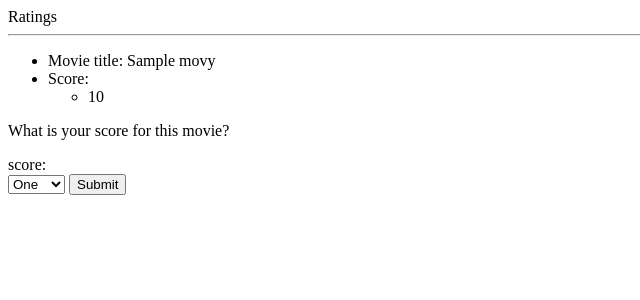
After one commit to Rosy-S/HB-SQLAlchemyDatabase, a Flask app: page /movies_list/1 in a window 1280 px wide. The commit adds this page. Shown: the top 300 px of the page, without its empty margins (0-640 px from the left). Run offline with Flask 2, Linux system fonts and the light colour scheme; the visitor is signed in with stand-in values (Sample User, id 1); tables that the repository leaves empty hold one stand-in row (values such as "Sample post").

Commit message:
made user details page for each user and movie list, working on updating an indivdal score for a given movie

```diff
--- a/server.py
+++ b/server.py
@@ -5,6 +5,8 @@ from jinja2 import StrictUndefined
 from flask import Flask,render_template, redirect, request, flash, session
 from model import User, Rating, Movie, connect_to_db, db
 from flask_debugtoolbar import DebugToolbarExtension
+
+
 
 
 
@@ -32,26 +34,29 @@ def user_list():
     users = User.query.all()
     return render_template("user_list.html", users=users)
 
+@app.route("/movie_list")
+def movie_list():
+
+    movies = Movie.query.order_by(Movie.title).all()
+    return render_template("movies_list.html", movies=movies)
+
+
 @app.route("/sign_in", methods=["POST", "GET"])
 def login():
     """Login."""
     if request.method == "POST":
         email = request.form.get("email")
-        print "Email: ", email
         password = request.form.get("password")
-        print "Password: ", password
         user = db.session.query(User).filter(User.email == email).one()
-        print "Query: ", user
-        print user.password
         if password != user.password:
             # import pdb; pdb.set_trace()
             flash('Invalid credentials, try again')
             return render_template("login.html")
         else:
-            print "SUCCESS*******************"
             session['user_id'] = user.user_id
             flash('You were successfully logged in')
-            return render_template("homepage.html")
+            id = str(session['user_id'])
+            return redirect("/users/" + id)
     else:
         return render_template("login.html")
 
@@ -60,21 +65,46 @@ def logout():
     """ LOGOUT."""
     if "user_id" in session:
         session.pop('user_id', None)
-        print session
         flash('You have been logged out')
         return render_template('homepage.html')
     else:
         flash('Are you sure you logged in?')
         return render_template('login.html')
 
-@app.route("/users/id=")
-def users_details():
+@app.route("/users/<int:id>")
+def users_details(id):
     """ USER DETAILS"""
+    user = User.query.get(id)
+    age = user.age
+    zipcode = user.zipcode
+    movie_list = user.ratings
+    return render_template("user_details.html", age=age, zipcode=zipcode, movie_list=movie_list)
+
+@app.route("/movies_list/<int:id>")
+def movie_details(id):
+    """ MOVIE DETAILS"""
+    movie = Movie.query.get(id)
+    movie_title = movie.title
+    ratings_list = movie.ratings
     user_id = session['user_id']
-    user1 = db.session.query(User).filter_by(User.user_id).one()
-    print user1
+    rating = Rating.query.filter(Rating.movie_id == id, Rating.user_id == user_id).all()
+    score = rating[0].score
+    print score
 
-    return render_template("user_details.html")
+    # if session['user_id']:
+    #     user_id = session['user_id']
+
+    return render_template("movie_details.html", movie_title=movie_title, ratings=ratings_list)
+
+@app.route("/make_rating")
+def make_rating():
+    score = form.args.get("rating")
+    if session['user_id']:
+        pass
+    pass
+
+
+
 
 
 if __name__ == "__main__":
--- a/templates/homepage.html
+++ b/templates/homepage.html
@@ -6,7 +6,7 @@
 <h1>Ratings</h1>
 
 <h2>Movies</h2>
-<p><a href="/movies">View all movies</a></p>
+<p><a href="/movie_list">View all movies</a></p>
 
 <h2>Users</h2>
 <p><a href="/users">View all users</a></p>
--- /dev/null
+++ b/templates/movie_details.html
@@ -0,0 +1,31 @@
+{% extends 'base.html' %}
+{% block content %}
+<ul>
+    <li> Movie title:  {{ movie_title }} </li>
+    <li> Score:
+        <ul>
+            {% for rating in ratings %}
+                <li> {{rating.score}} </li>
+            {% endfor %}
+        </ul>
+    </li>
+</ul>
+
+<p> What is your score for this movie? </p>
+<form action = "/make_rating">
+score:<br>
+    <select name="rating">
+        <option value=1>One </option>
+        <option value=2>Two </option>
+        <option value=3>Three</option>
+        <option value=4>Four</option>
+        <option value=5>Five</option>
+    </select>
+    <input type="submit">
+</form>
+
+<br>
+
+
+
+{% endblock %}
```
Also changed, not shown: templates/movies_list.html (added, +22 -0 lines), templates/user_details.html (added, +18 -0 lines), 1 other file.
